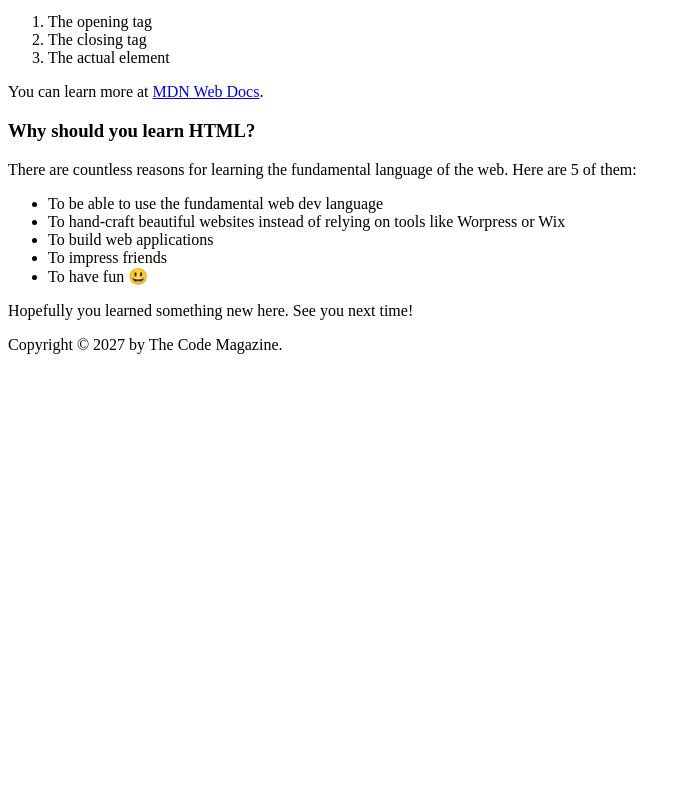
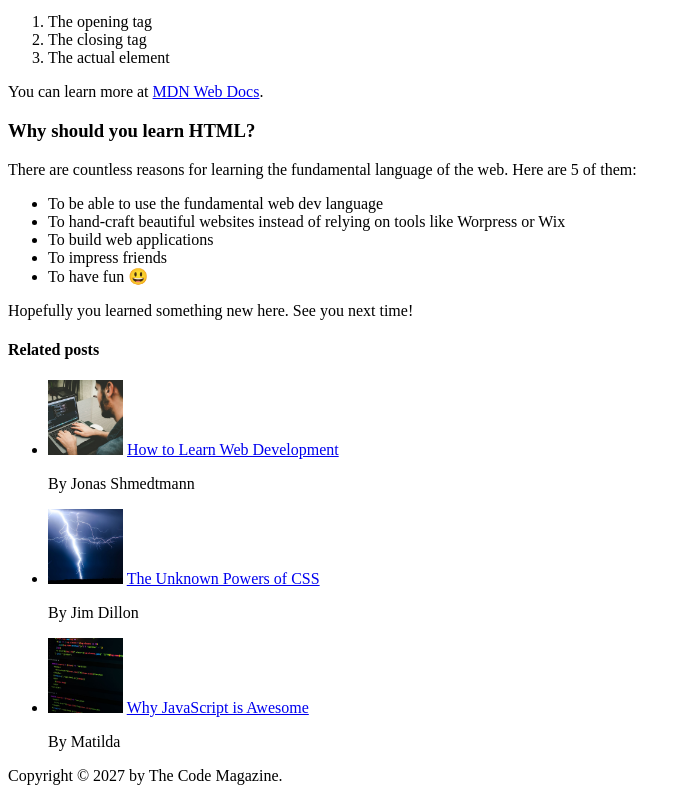
Before and after one commit to fuminopen/responsive-frontend-practice, a plain HTML site: page lecture02/index.html in a window 1280 px wide. Shown: the part 690-1483 px from the top of the page, without its empty margins (0-691 px from the left). Before the commit the page ends 1052 px from the top, so only its background shows below. Drawn offline with Linux system fonts and the light colour scheme.

Commit message:
[add]Coding challenge no 1

```diff
--- a/lecture02/index.html
+++ b/lecture02/index.html
@@ -22,7 +22,7 @@
         <header>
             <h2>The Basic Language of the Web: HTML</h2>
 
-            <img src="laura-jones.jpg" alt="Headshot of Laura Jones" width="50" height="50">
+            <img src="img/laura-jones.jpg" alt="Headshot of Laura Jones" width="50" height="50">
 
             <p>
                 Posted by
@@ -30,7 +30,7 @@
                 on Monday, June 21st 2027
             </p>
 
-            <img src="post-img.jpg" alt="HTML code on a screen" width="500" height="200">
+            <img src="img/post-img.jpg" alt="HTML code on a screen" width="500" height="200">
         </header>
 
         <p>
@@ -101,11 +101,47 @@
         <p>
             Hopefully you learned something new here. See you next time!
         </p>
+    </article>
 
-        <footer>
-            Copyright &copy; 2027 by The Code Magazine.
-        </footer>
-    </article>
+    <aside>
+        <h4>Related posts</h4>
+
+        <ul>
+            <li>
+                <header>
+                    <img src="img/related-1.jpg" alt="Man typing keyboard" width="75" height="75">
+                    <a href="#">
+                        How to Learn Web Development
+                    </a>
+                </header>
+                <p>By Jonas Shmedtmann</p>
+            </li>
+
+            <li>
+                <header>
+                    <img src="img/related-2.jpg" alt="Thunder" width="75" height="75">
+                    <a href="#">
+                        The Unknown Powers of CSS
+                    </a>
+                </header>
+                <p>By Jim Dillon</p>
+            </li>
+
+            <li>
+                <header>
+                    <img src="img/related-3.jpg" alt="Code on a screen" width="75" height="75">
+                    <a href="#">
+                        Why JavaScript is Awesome
+                    </a>
+                </header>
+                <p>By Matilda</p>
+            </li>
+        </ul>
+    </aside>
+
+    <footer>
+        Copyright &copy; 2027 by The Code Magazine.
+    </footer>
 </body>
 
 </html>
```
Also changed, not shown: lecture02/img/challenges.jpg (renamed from lecture02/challenges.jpg), lecture02/img/laura-jones.jpg (renamed from lecture02/laura-jones.jpg), lecture02/img/post-img.jpg (renamed from lecture02/post-img.jpg), lecture02/img/related-1.jpg (renamed from lecture02/related-1.jpg), lecture02/img/related-2.jpg (renamed from lecture02/related-2.jpg), lecture02/img/related-3.jpg (renamed from lecture02/related-3.jpg).
